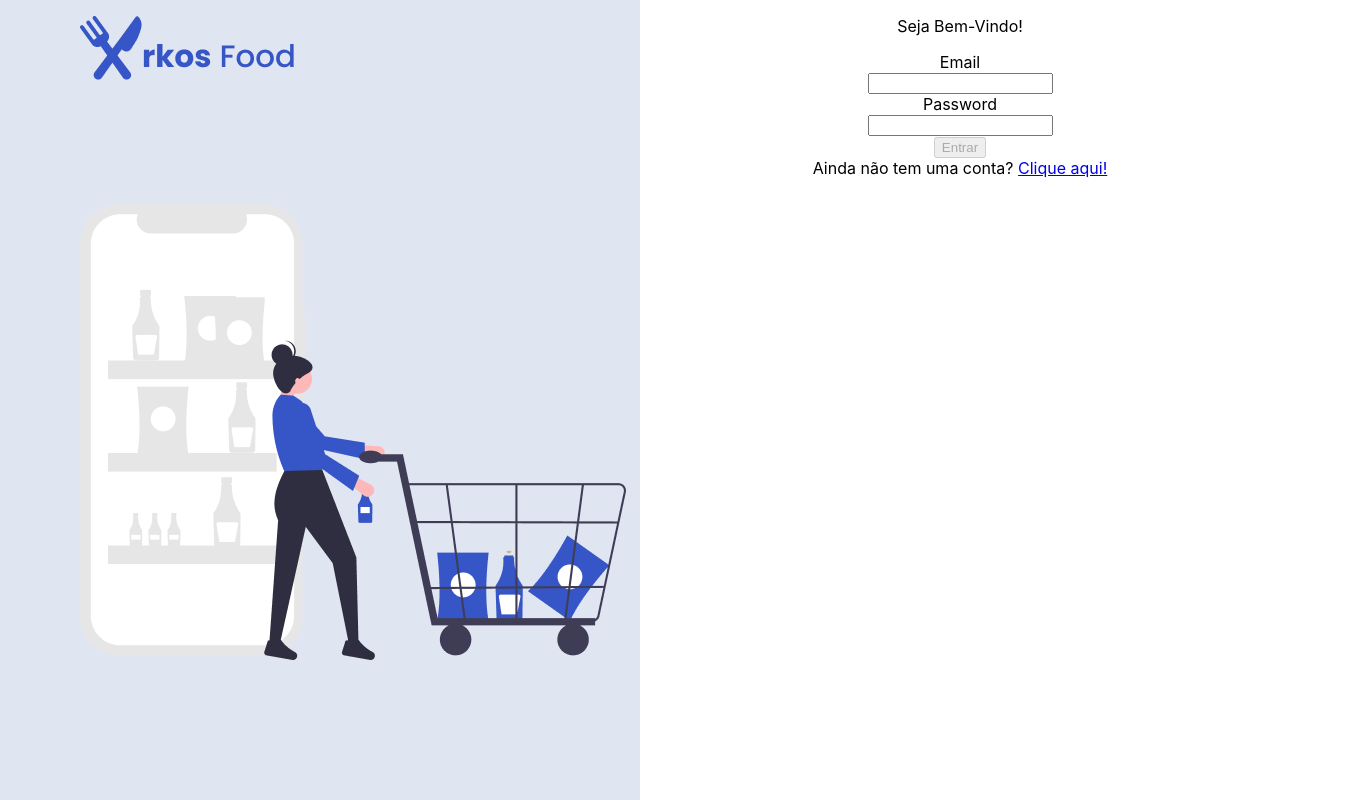
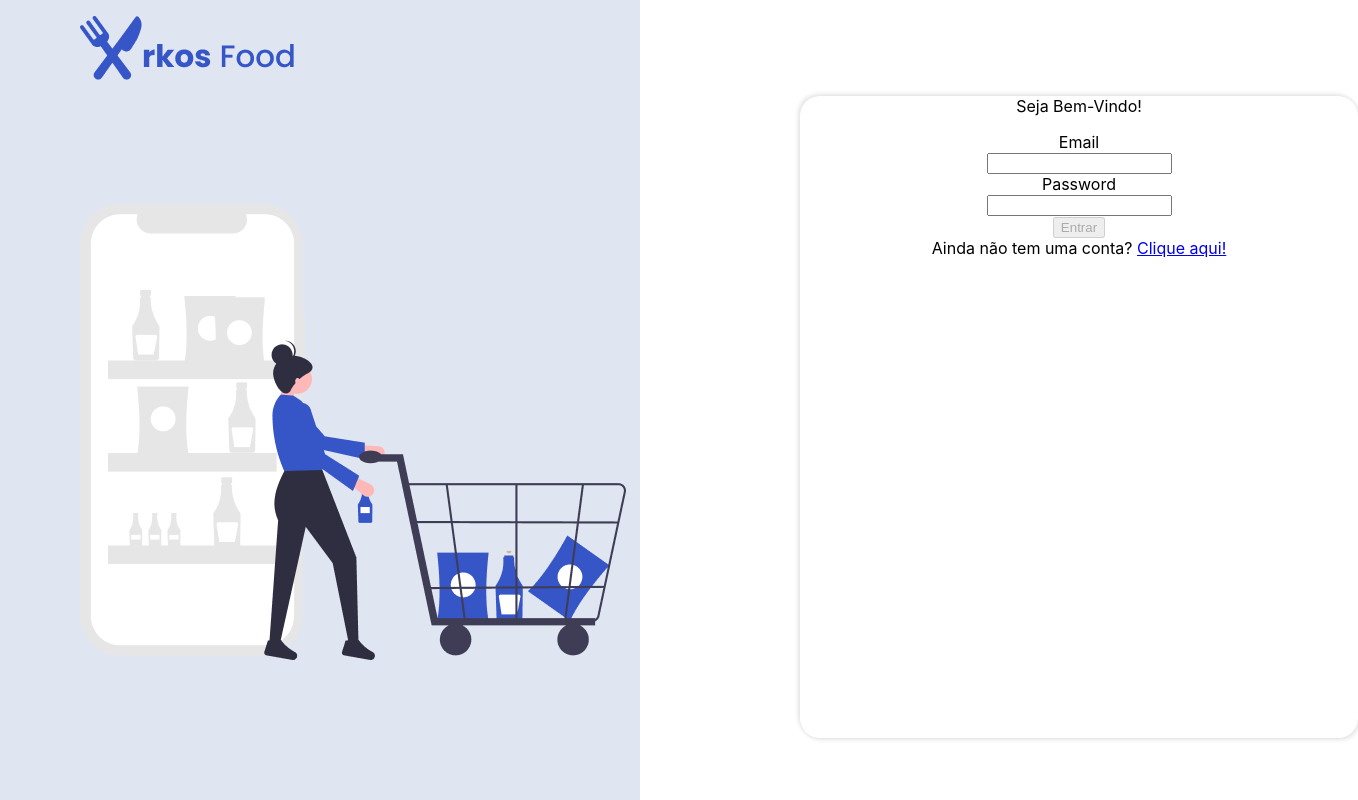
Before and after one commit to SamuelPPlab/Arkos-Food, a React (Create React App) app: page / in a window 1280 px wide. Shown: the whole page, 1358 px wide, since content can reach past the window. Built offline with nearby package versions, Linux system fonts and the light colour scheme.

Commit message:
Borda do container do form de login pronta.

```diff
--- a/src/pages/Login.jsx
+++ b/src/pages/Login.jsx
@@ -62,6 +62,8 @@ const Login = () => {
         {shoppingCartIMG}
       </div>
       <div style={{ width: '50%', textAlign: 'center', height: '100%' }}>
+        <div style={{ width: '558px', height: '642px', marginTop: '15%', marginLeft: '25%', boxShadow: '2px 2px 4px rgba(0, 0, 0, 0.1), -2px -2px 4px rgba(0, 0, 0, 0.1)',
+borderRadius: '20px' }}>
           <p>Seja Bem-Vindo!</p>
           <Input {...nameInputProps} />
           <Input {...passwordInputProps} />
@@ -71,6 +73,7 @@ const Login = () => {
           {noAccount}
         </div>
       </div>
+    </div>
   );
 };
 
```
Lines whose indentation alone changed are shown as unchanged.
